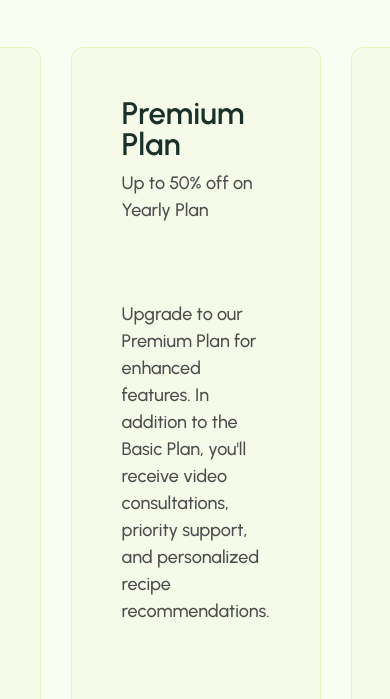
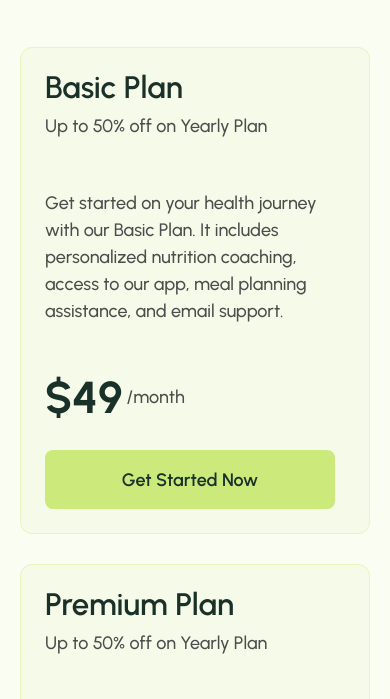
Before and after one commit to raven-developer/Nutritionist, a plain HTML site: page home/index.html in a window 390 px wide. Shown: the part 7877-8576 px from the top of the page. Drawn offline with Linux system fonts and the light colour scheme.

Commit message:
Adjustment on responsive

```diff
--- a/web_scss/partials/_responsive.scss
+++ b/web_scss/partials/_responsive.scss
@@ -2,10 +2,10 @@
 @import "var";
 
 @media screen and (max-width: 1024px) {
-    .w-testimonial-section .w-card-grid, .w-card-grid {
+    .w-plan-section .w-card-grid, .w-testimonial-section .w-card-grid, .w-card-grid {
         @include grid-2-col(1);
     }
-    .w-testimonial-top, .w-feature-card, .w-blog-card {
+    .w-plan-card, .w-testimonial-top, .w-feature-card, .w-blog-card {
         padding: 24px !important;
     }
     .w-testimonial-bottom {
```
Also changed, not shown: web_assets/css/main-min.css, 1 other file.
